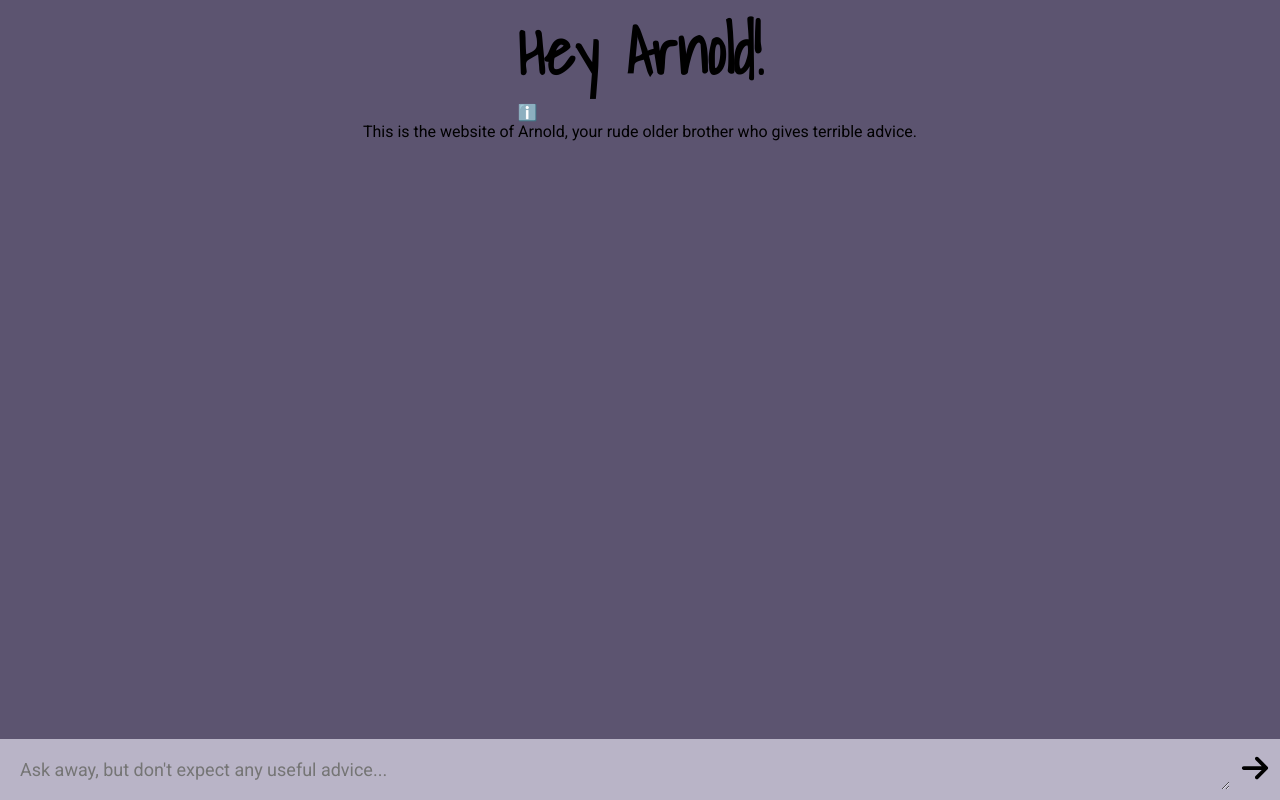
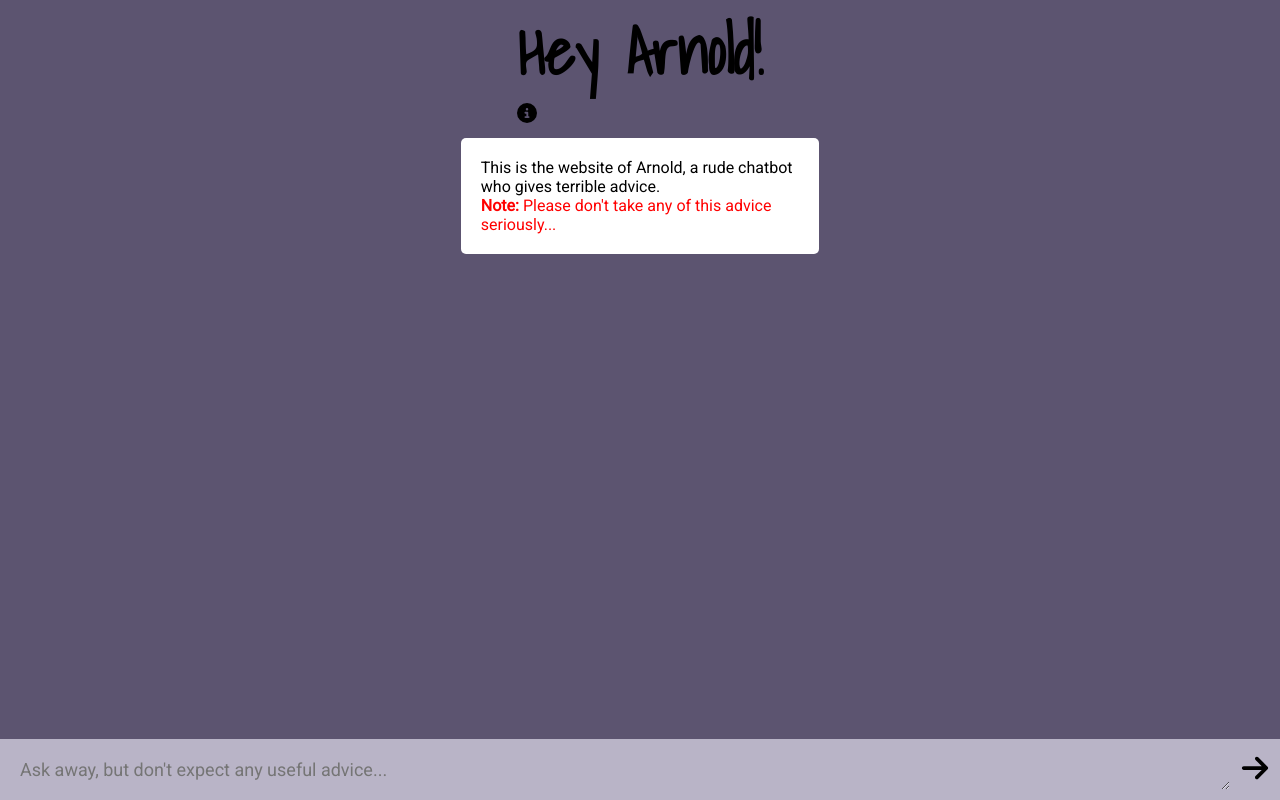
Before and after one commit to IsobellaJohnson/ChatBot, a website built with Vite: page client/index.html in a window 1280 px wide. Built offline with nearby package versions, Linux system fonts and the light colour scheme.

Commit message:
ui update

```diff
--- a/client/index.html
+++ b/client/index.html
@@ -10,16 +10,16 @@
   <body>
     <div id="app">
       <div class="header">
-        <h1 class="title">Hey Arnold!</h1>
-                <span class="info-icon" onclick="toggleInfo()">ℹ️</span>
+        <h1 class="title">Hey Arnold! </h1>
+        <span class="info-icon" onclick="toggleInfo()"><img src="assets/info.svg" alt=""></span>
       </div>
       <div class="info-content">
-        This is the website of Arnold, your rude older brother who gives terrible advice.
+        This is the website of Arnold, a rude chatbot who gives terrible advice. <br/> <span class="note"><b>Note:</b> Please don't take any of this advice seriously...</span>
       </div>
       <div id="chat_container"></div>
       <form>
         <textarea name="prompt" rows="1" cols="1" placeholder="Ask away, but don't expect any useful advice..."></textarea>
-        <button type="submit"><img src="assets/send.svg" alt="send" /></button>
+        <button type="submit"><img src="assets/send.svg" alt="send"/></button>
       </form>
     </div>
     <script type="module" src="/script.js"></script>
--- a/client/style.css
+++ b/client/style.css
@@ -43,9 +43,28 @@ body {
   width: 100%;
   padding: 15px;
 }
+.header{
+  display: flex;
+  flex-direction: column;
+}
 .title{
   font-family: 'Shadows Into Light', cursive;
   font-size: 5vw;
+}
+.info-icon{
+  height: 20px;
+  width: 20px;
+}
+.info-content{
+  width: 28%;
+  padding: 20px;
+  background:#fff;
+  margin-top: 15px;
+  border-radius: 5px;
+}
+.note{
+  color: red;
+  margin-top: 15px;
 }
 
 .ai {
```
Also changed, not shown: client/assets/info.svg (added).
